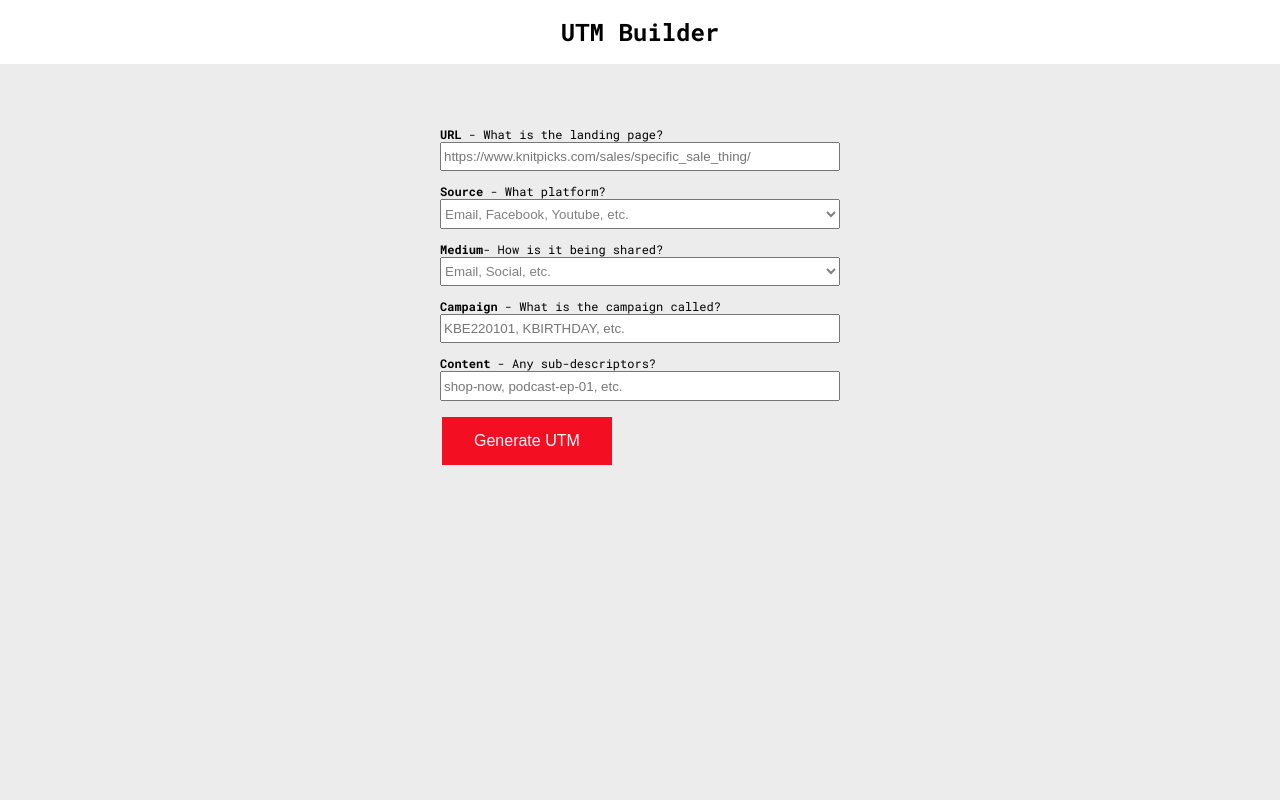
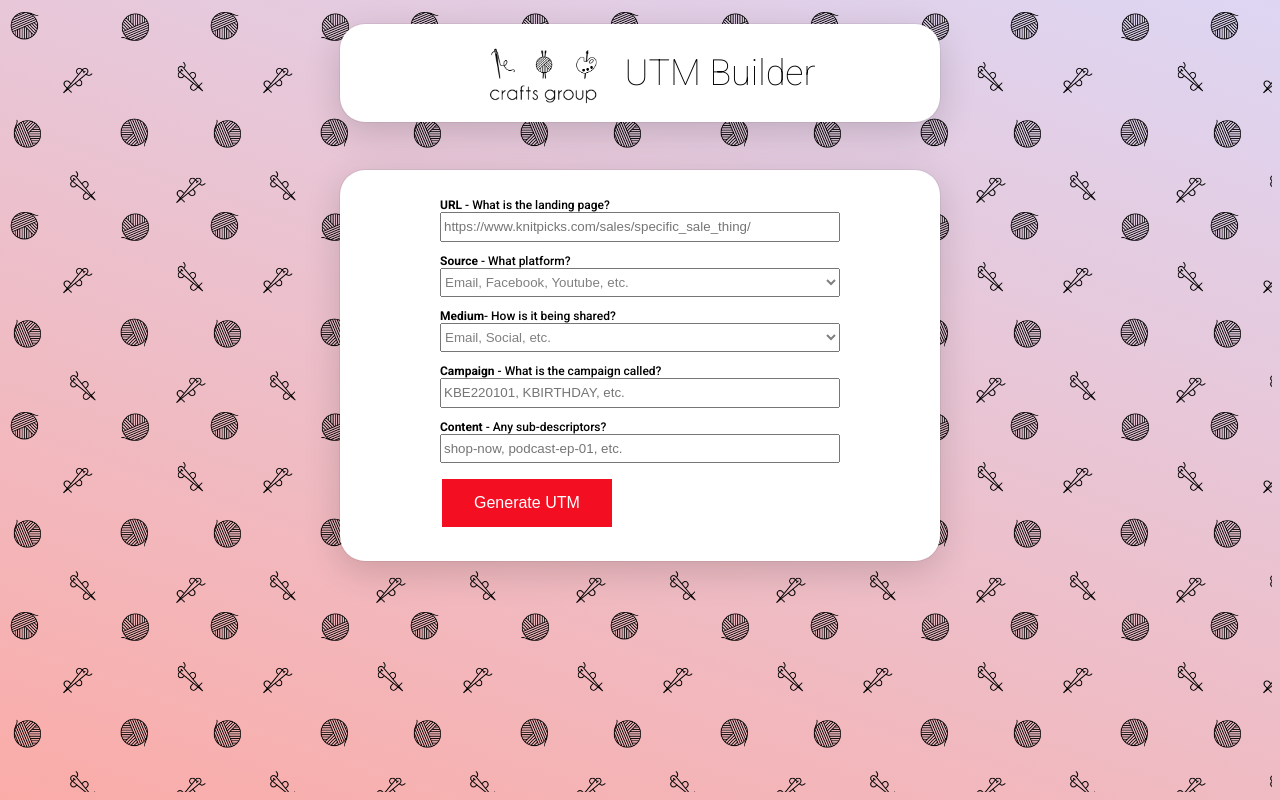
Before and after one commit to MDeanLindsay/UTM-Builder, a website built with Parcel: page index.html in a window 1280 px wide. Built offline with nearby package versions, Linux system fonts and the light colour scheme.

Commit message:
visual updates

```diff
--- a/index.html
+++ b/index.html
@@ -4,14 +4,15 @@
         <meta name="viewport" content="width=device-width, initial-scale=1.0, minimum-scale=1">
         <script defer  language="JavaScript" type="text/javascript" src="./main.js"></script>
         <link rel="stylesheet" type="text/css" href="style.css">
-        <link
-        href="https://fonts.googleapis.com/css?family=Roboto+Mono:400,100,300italic,300,100italic,400italic,500,500italic,700,700italic&;subset=latin,cyrillic"
-        rel="stylesheet">
+        <link rel="preconnect" href="https://fonts.googleapis.com">
+        <link rel="preconnect" href="https://fonts.gstatic.com" crossorigin>
+        <link href="https://fonts.googleapis.com/css2?family=Roboto:wght@100;500;700&display=swap" rel="stylesheet">
         <link rel="icon" type="image/x-icon" href="favicon.ico">
     </head>
     <body>
 
       <div class="header" >
+        <img src="logo.png" alt="crafts group logo" style="width:160px">
         <h1>UTM Builder</h1>
       </div>
 
--- a/style.css
+++ b/style.css
@@ -1,43 +1,69 @@
 html {
   padding: 0;
   margin: 0;
-  max-width: 100%;
+  width: 100vw;
+  height: 100vh;
   overflow-x: hidden;
   position: relative;
   display: block;
+  background-color: #FAACA8;
+  background-image: linear-gradient(19deg, #FAACA8 0%, #DDD6F3 100%);
+
 }
 
 body {
-  background-color: #ececed;
-  font-family: "Roboto Mono";
-  letter-spacing: 0;
-  color: #000000;
-  font-size: 12px;
-  margin: 0;
-}
-
-.header {
-  background-color: #ffffff;
+  background-image: url("pattern.png");
+  background-repeat: repeat;
+  background-size: 200px;
   display: flex;
   flex-direction: column;
   justify-content: center;
   align-items: center;
+  gap: 3rem;
+}
+
+.header {
+  display: flex;
+  flex-direction: row;
+  justify-content: center;
+  align-items: center;
+  margin-top: 1rem;
+  padding-top: 0.25rem;
+  padding-bottom: 0.25rem;
+  width: 600px;
+  border-radius: 25px;
+  background-color: white ;
+  box-shadow: rgba(0, 0, 0, 0.16) 0px 10px 36px 0px, rgba(0, 0, 0, 0.06) 0px 0px 0px 1px;
+}
+
+.header h1 {
+  font-family: 'Roboto', sans-serif;
+  font-weight: 100;
+  font-size: 36px;
+  color: #000000;
 }
 
 .container {
   display: flex;
   justify-content: center;
-  padding-bottom: 100px;
-  padding-top: 50px;
+  align-items: center;
+  width: 600px;
+  border-radius: 25px;
+  background-color: white ;
+  box-shadow: rgba(0, 0, 0, 0.16) 0px 10px 36px 0px, rgba(0, 0, 0, 0.06) 0px 0px 0px 1px;
 }
 
 .container-inputs {
   display: flex;
   flex-direction: column;
+  padding-top: 1rem;
 }
 
 .input {
   padding-top: 0.75rem;
+  font-family: 'Roboto', sans-serif;
+  color: #000000;
+  font-size: 12px;
 }
 
 input {
```
Also changed, not shown: logo.png (added), pattern.png (added).
